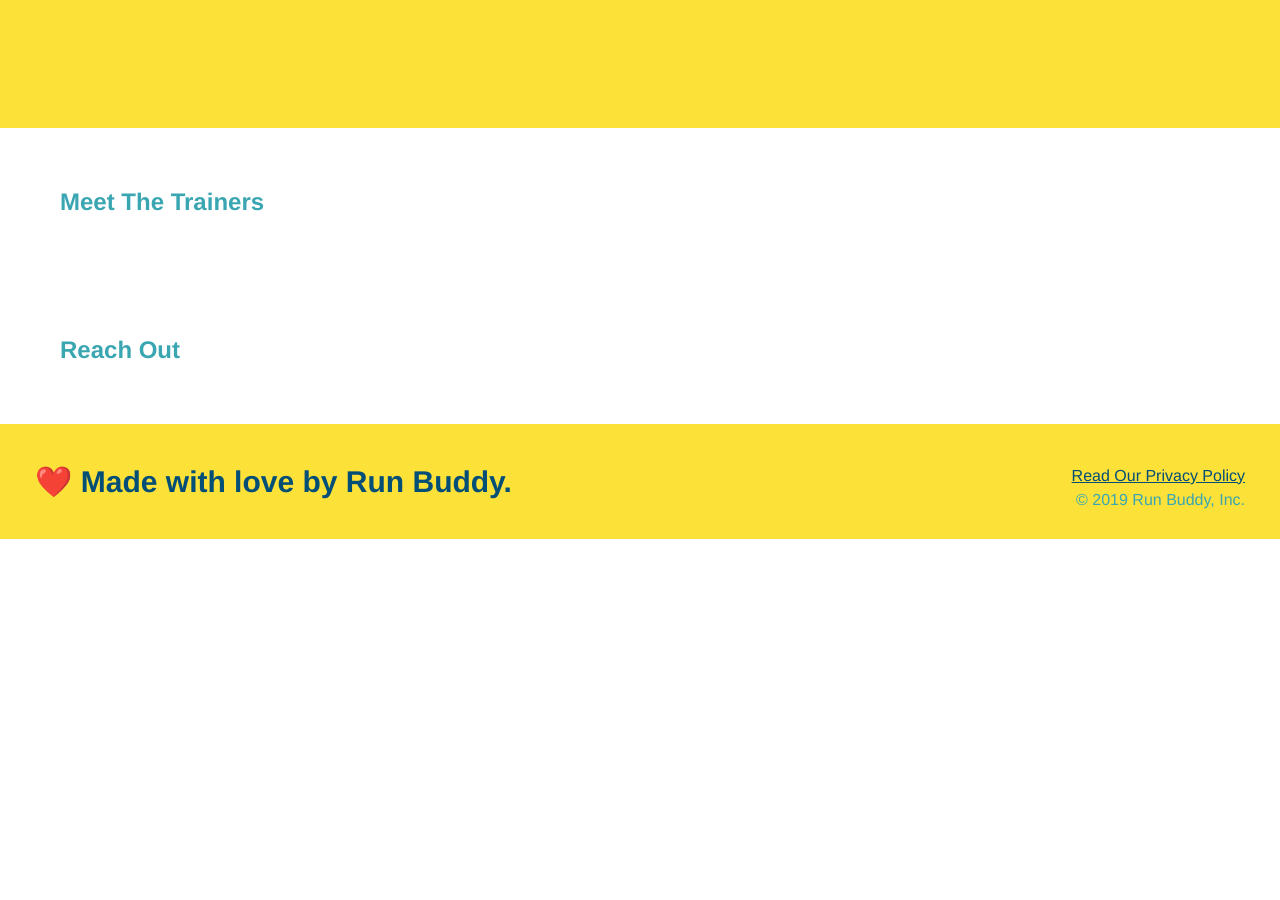
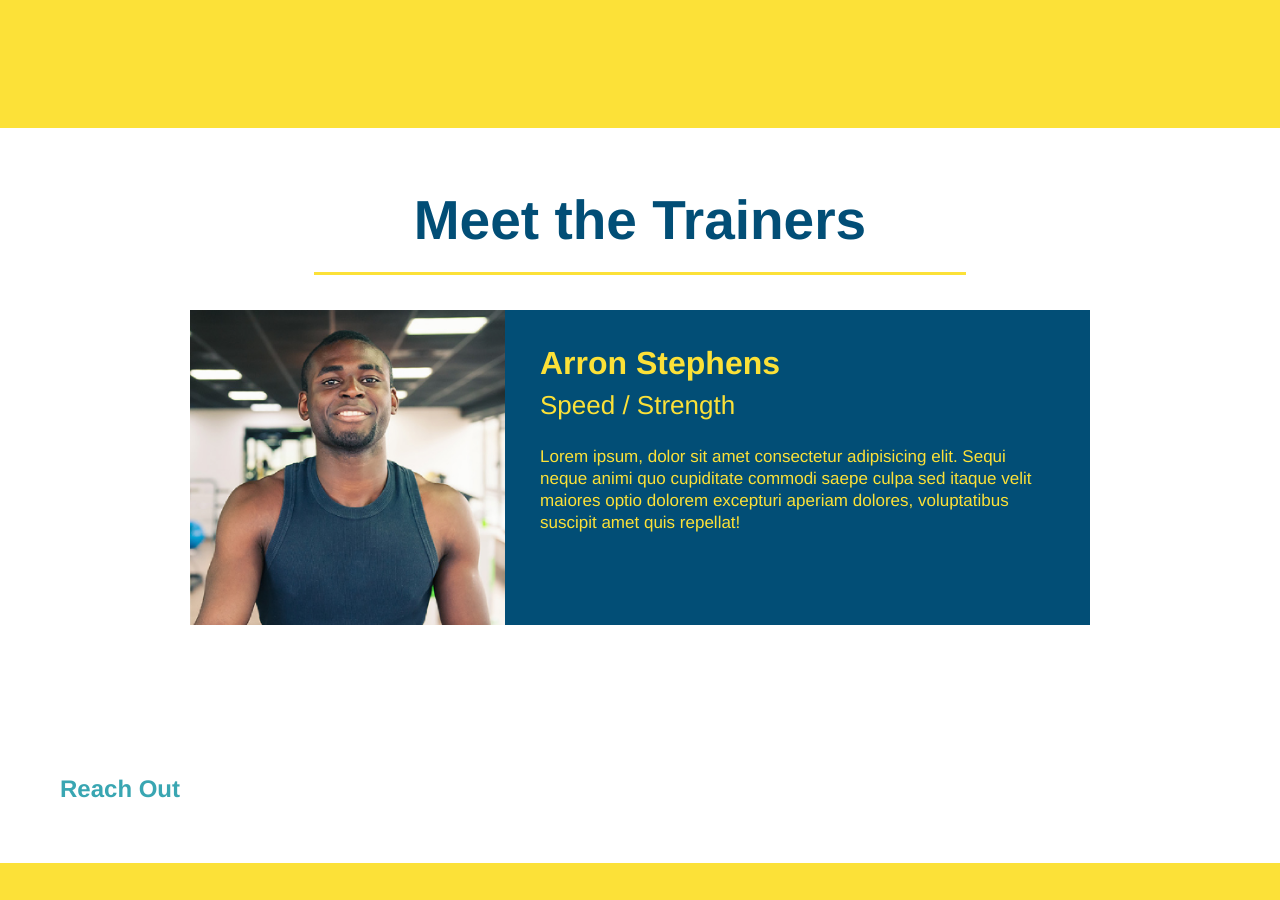
Before and after one commit to HottieHotton/Run-Buddy, a plain HTML site: page index.html in a window 1280 px wide. Shown: the part 2620-3520 px from the top of the page. Before the commit the page ends 3159 px from the top, so only its background shows below. Drawn offline with Linux system fonts and the light colour scheme.

Commit message:
Meet The Trainers section

```diff
--- a/assets/css/style.css
+++ b/assets/css/style.css
@@ -183,3 +183,51 @@ header {
   .secondary-border {
     border-color: #39a6b2;
   }
+
+  /* Trainers */
+  .trainers {
+    text-align: center;
+  }
+
+  .trainer{
+    width: 900px;
+    margin: 0 auto 30px auto;
+    background: #024e76;
+    color: #fce138;
+    overflow: auto;
+  }
+
+  .trainer img {
+    width: 35%;
+    float: left;
+  }
+
+  .trainer-bio {
+    padding: 35px;
+    float: left;
+    width: 65%;
+  }
+
+  .text-left {
+    text-align: left;
+  }
+
+  .text-right {
+    text-align: right;
+  }
+
+  .trainer-bio h3 {
+    font-size: 32px;
+    margin-bottom: 8px;
+  }
+
+  .trainer-bio h4 {
+    font-weight: lighter;
+    font-size: 26px;
+    margin-bottom: 25px;
+  }
+
+  .trainer-bio p {
+    font-size: 17px;
+    line-height: 1.3;
+  }
--- a/index.html
+++ b/index.html
@@ -109,8 +109,21 @@
   </section>
 
   <!-- "Meet The Trainers" section -->
-  <section>
-    <h2>Meet The Trainers</h2>
+  <section id="#your-trainers" class="trainers">
+    <h2 class="section-title primary-border">
+      Meet the Trainers
+    </h2>
+    <article class="trainer">
+      <img src="./assets/Images/trainer-1.jpg" alt="Arron Stephens in his workout clothes, ready to pump iron" />
+      <div class="trainer-bio text-left">
+        <h3>Arron Stephens</h3>
+        <h4>Speed / Strength</h4>
+        <p>
+          Lorem ipsum, dolor sit amet consectetur adipisicing elit. Sequi neque animi quo cupiditate commodi saepe culpa sed
+          itaque velit maiores optio dolorem excepturi aperiam dolores, voluptatibus suscipit amet quis repellat!
+        </p>
+      </div>
+    </article>
   </section>
 
   <!-- "Reach Out" section -->
```
Also changed, not shown: assets/Images/trainer-1.jpg (added), assets/Images/trainer-2.jpg (added), assets/Images/trainer-3.jpg (added).
